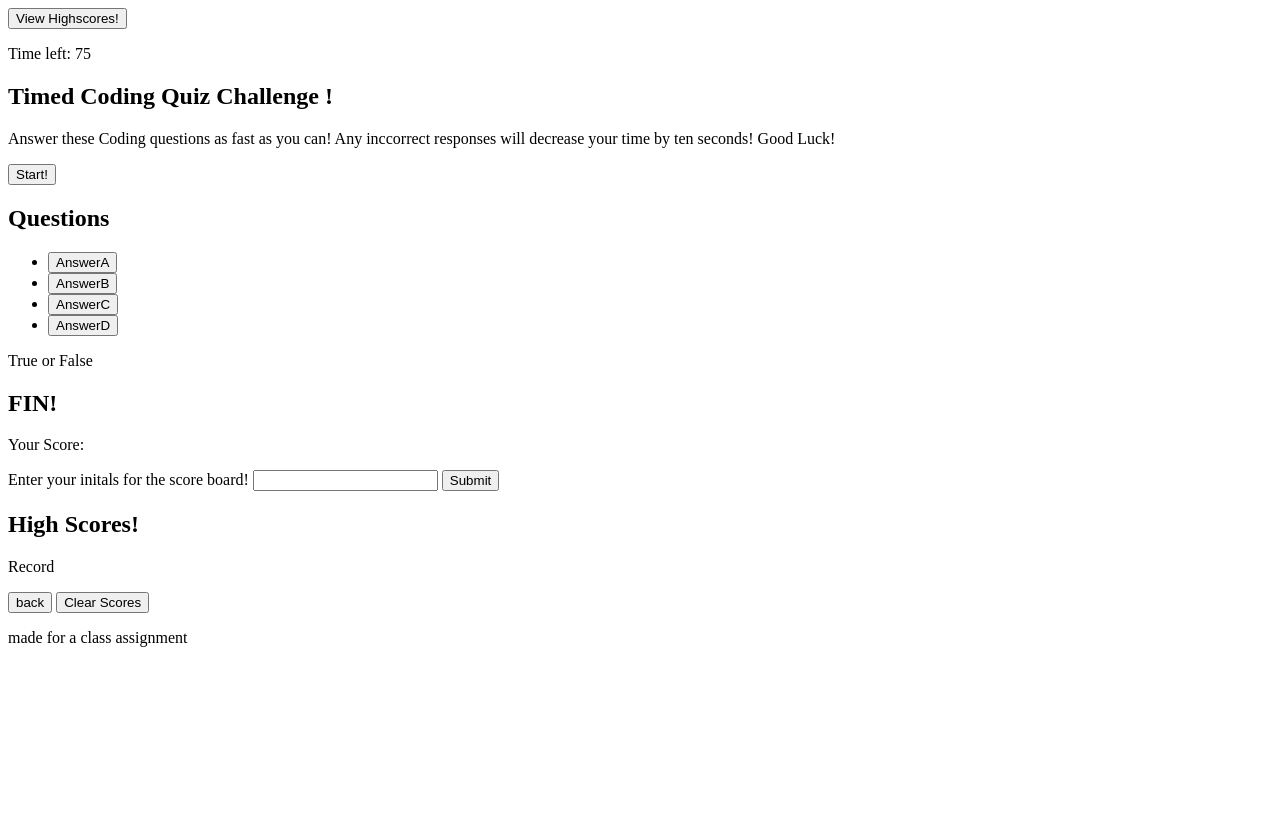
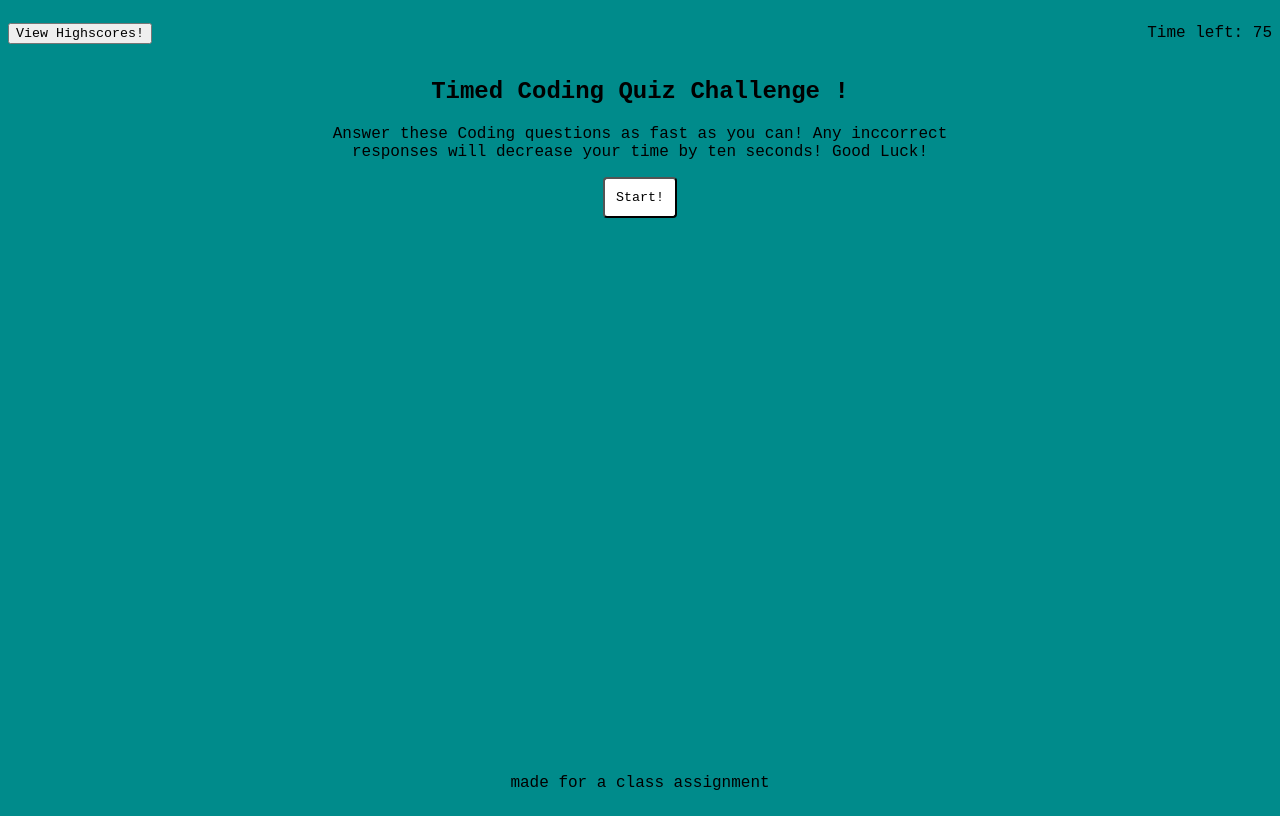
Before and after one commit to renkayla/code-quiz, a plain HTML site: page index.html in a window 1280 px wide. Drawn offline with Linux system fonts and the light colour scheme; files that its build step writes are made by us from their sources; files whose address does not match are found by name.

Commit message:
added css to style website

```diff
--- a/assets/style.css
+++ b/assets/style.css
@@ -0,0 +1,66 @@
+* {
+  font-family: 'Courier New', Courier, monospace;
+  box-sizing:border-box;
+}
+
+.header{
+    display:flex;
+    justify-content: space-between;
+    align-items: center;
+}
+
+body {
+    display: flex;
+    flex-direction: column;
+    min-height: 100vh;
+    justify-content: center;
+    background-color: darkcyan;
+}
+
+main {
+    text-align: center;
+    justify-content: center;
+    flex: 1 0 auto;
+    margin-left: 300px;
+    margin-right: 300px;
+}
+
+footer {
+    text-align: center;
+}
+
+.page_questions {
+    display: felx;
+    felx-direction: column;
+    flex-wrap: wrap;
+    justify-content: center;
+}
+
+ul {
+    list-style-type: none;
+    display: flex;
+    justify-content: center;
+    flex-direction: column;
+    align-items: baseline;
+    padding-left: 40px
+}
+
+li {
+    margin-bottom: 10px;
+}
+
+.page_questions, .page_submit, .page_highscore, #control_check {
+    display:none;
+}
+
+.button {
+    background: white;
+    border-radius: 4px;
+    padding: 11px;
+    cursor: pointer;
+    margin-bottom: 11px;
+}
+
+.button:hover{
+    background-color: aquamarine;
+}
--- a/index.html
+++ b/index.html
@@ -5,7 +5,7 @@
     <meta charset="UTF-8">
     <meta http-equiv="X-UA-Compatible" content="IE=edge">
     <meta name="viewport" content="width=device-width, initial-scale=1.0">
-    <link rel="stylesheet" type="text/css" href="./assets/css/style.css" />
+    <link href="assets\style.css" type="text/css"  rel="stylesheet" />
     <title>Timed Coding Quiz</title>
 </head>
 
```
